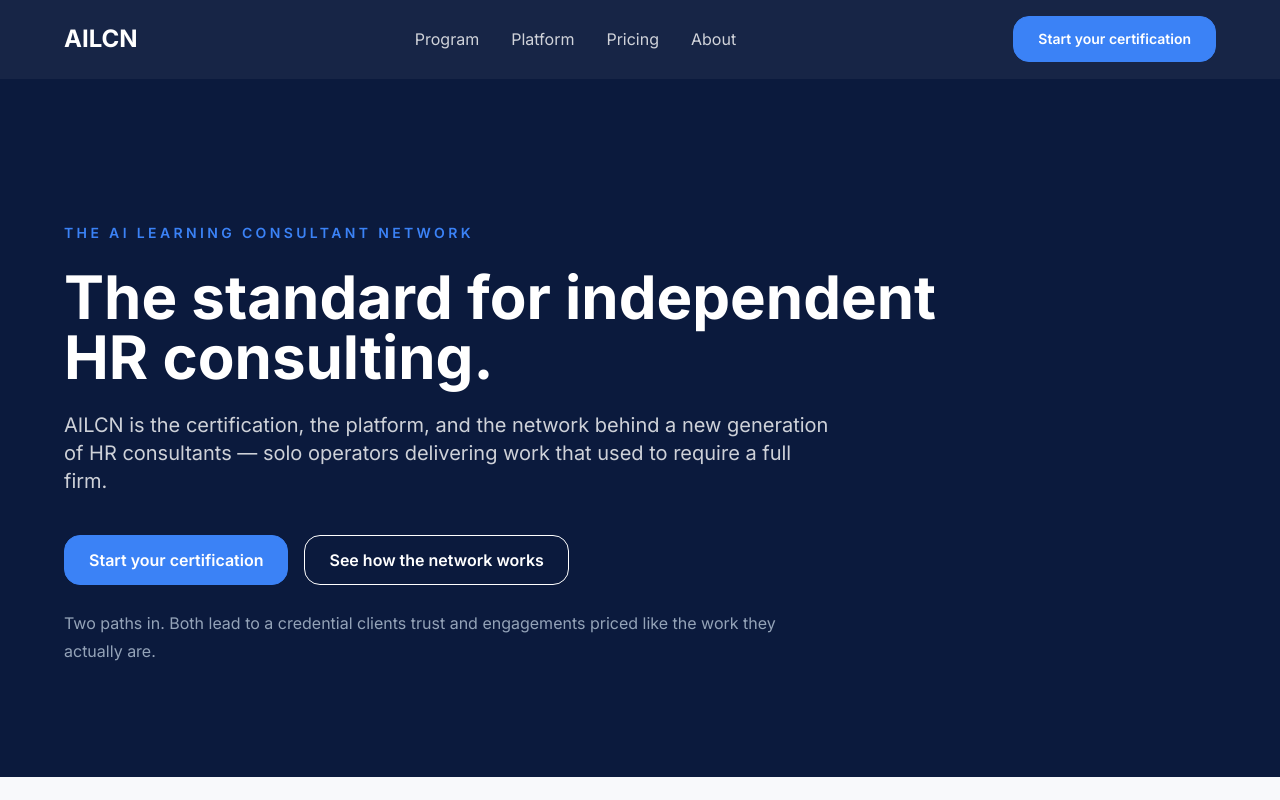
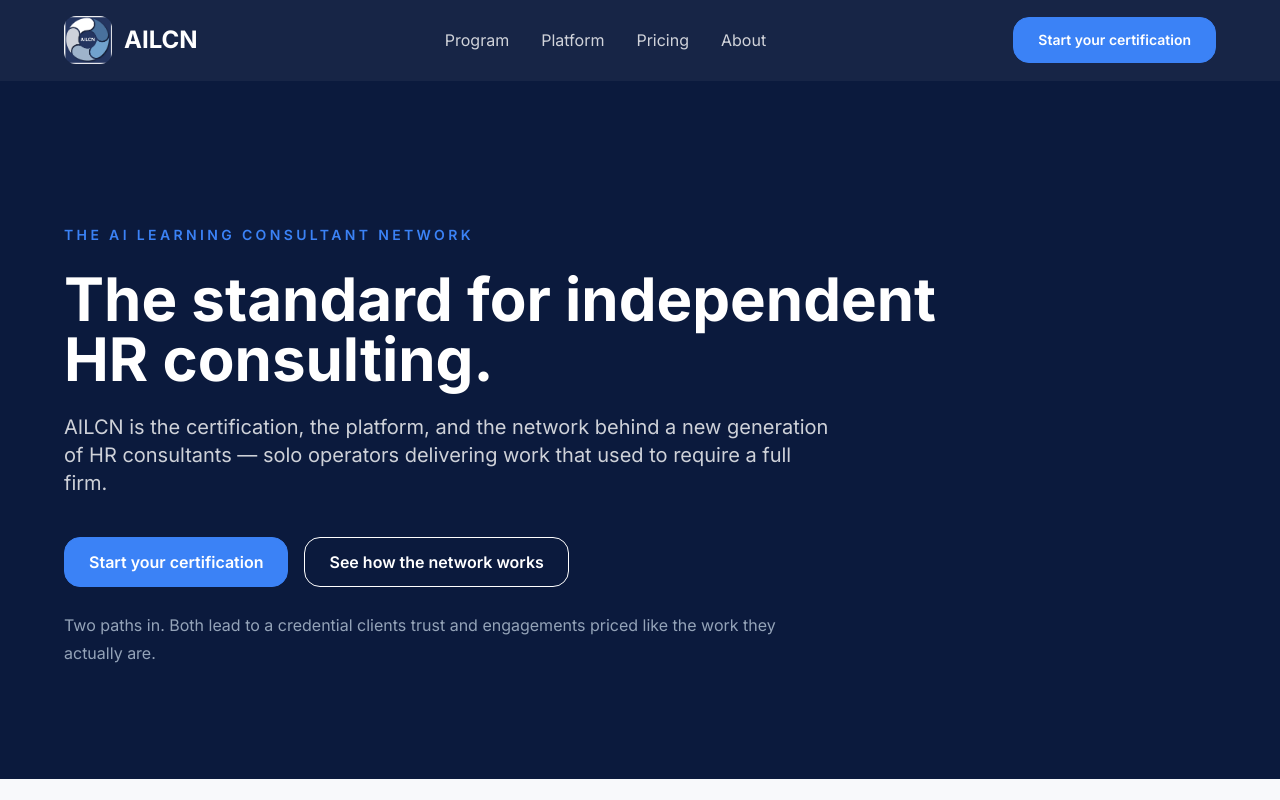
Before and after one commit to rrpadin/ailcn2, a Next.js app: page / in a window 1280 px wide. Shown: the top 800 px of the page. Built offline with nearby package versions, Linux system fonts and the light colour scheme.

Commit message:
Add AILCN logo branding and style guide

```diff
--- a/src/app/layout.tsx
+++ b/src/app/layout.tsx
@@ -23,6 +23,11 @@
     default: 'AILCN',
     template: '%s',
   },
+  icons: {
+    icon: '/ailcn-icon.png',
+    shortcut: '/ailcn-icon.png',
+    apple: '/ailcn-icon.png',
+  },
 };
 
 export default function RootLayout({
--- a/src/components/Footer.tsx
+++ b/src/components/Footer.tsx
@@ -1,4 +1,5 @@
 import Link from 'next/link';
+import Image from 'next/image';
 
 import { CTAButton } from '@/components/CTAButton';
 import { LINKS } from '@/lib/links';
@@ -17,7 +18,16 @@
       <div className="mx-auto max-w-6xl">
         <div className="grid gap-12 md:grid-cols-3">
           <div>
-            <p className="text-3xl font-bold">AILCN</p>
+            <div className="flex items-center gap-3">
+              <Image
+                src="/ailcn-icon.png"
+                alt="AILCN logo"
+                width={56}
+                height={56}
+                className="h-14 w-14 rounded-xl"
+              />
+              <p className="text-3xl font-bold">AILCN</p>
+            </div>
             <p className="mt-4 text-sm font-semibold uppercase tracking-[0.2em] text-blue">
               The AI Learning Consultant Network
             </p>
--- a/src/components/Header.tsx
+++ b/src/components/Header.tsx
@@ -1,5 +1,6 @@
 'use client';
 
+import Image from 'next/image';
 import Link from 'next/link';
 import { usePathname } from 'next/navigation';
 import { Menu, X } from 'lucide-react';
@@ -55,10 +56,19 @@
     >
       <div className="mx-auto flex max-w-6xl items-center justify-between py-4">
         <Link
-          className="text-2xl font-bold text-white focus-visible:outline-none focus-visible:ring-2 focus-visible:ring-blue focus-visible:ring-offset-2 focus-visible:ring-offset-navy"
+          className="flex items-center gap-3 focus-visible:outline-none focus-visible:ring-2 focus-visible:ring-blue focus-visible:ring-offset-2 focus-visible:ring-offset-navy"
           href="/"
+          aria-label="AILCN homepage"
         >
-          AILCN
+          <Image
+            src="/ailcn-icon.png"
+            alt="AILCN logo"
+            width={48}
+            height={48}
+            className="h-12 w-12 rounded-xl"
+            priority
+          />
+          <span className="text-2xl font-bold text-white">AILCN</span>
         </Link>
         <nav className="hidden items-center gap-8 md:flex" aria-label="Primary navigation">
           {navLinks.map((link) => (
```
Also changed, not shown: public/ailcn-icon.png (added), 1 other file (tests, documents, lock files or other folders).
